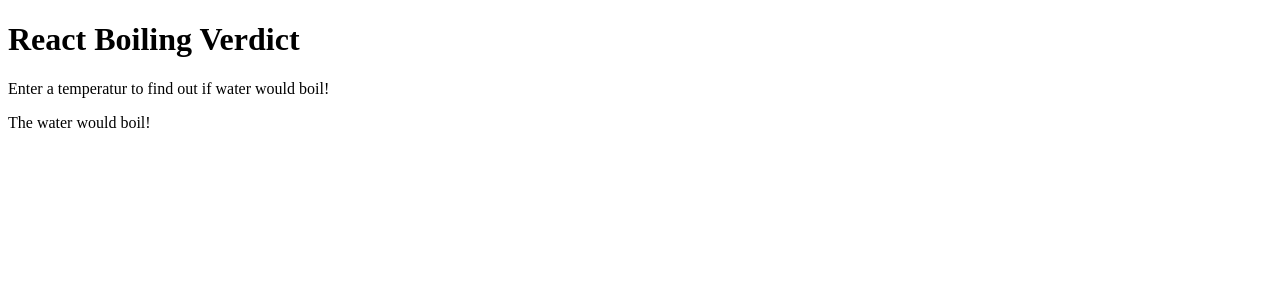
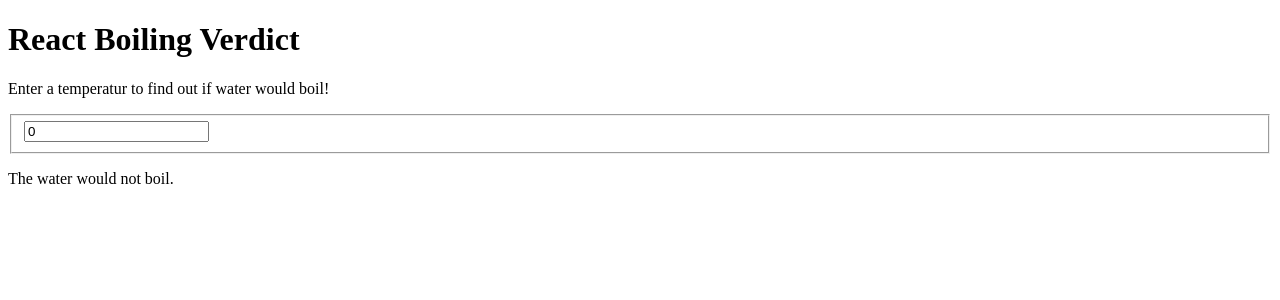
Before and after one commit to danrot/react-boiling-verdict, a React (Vite) app: page / in a window 1280 px wide. Shown: the top 300 px of the page. Built offline with nearby package versions, Linux system fonts and the light colour scheme.

Commit message:
Add TemperatureInput to influence BoilingVerdict

```diff
--- a/src/App.js
+++ b/src/App.js
@@ -1,12 +1,16 @@
-import React from 'react';
+import React, {useState} from 'react';
 import BoilingVerdict from './BoilingVerdict';
+import TemperatureInput from './TemperatureInput';
 
 export default function App() {
+    const [temperature, setTemperature] = useState(0);
+
     return (
         <>
             <h1>React Boiling Verdict</h1>
             <p>Enter a temperatur to find out if water would boil!</p>
-            <BoilingVerdict temperature={100} />
+            <TemperatureInput onChange={setTemperature} value={temperature} />
+            <BoilingVerdict temperature={temperature} />
         </>
     );
 }
--- /dev/null
+++ b/src/TemperatureInput.js
@@ -0,0 +1,9 @@
+import React from 'react';
+
+export default function TemperatureInput({onChange, value}) {
+    return (
+        <fieldset>
+            <input type="number" step={0.1} onChange={(event) => onChange(event.target.value)} value={value} />
+        </fieldset>
+    );
+}
```
